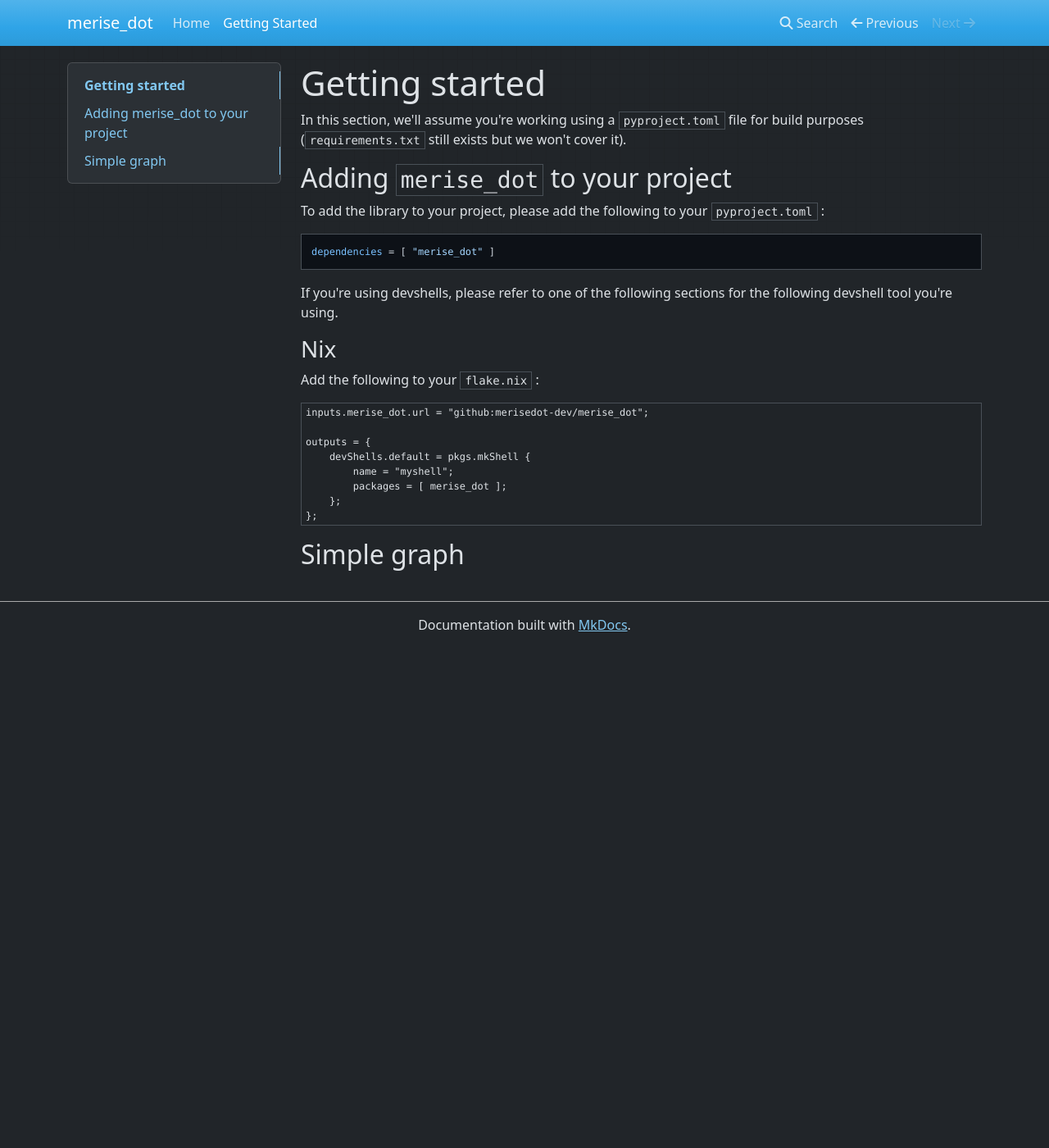
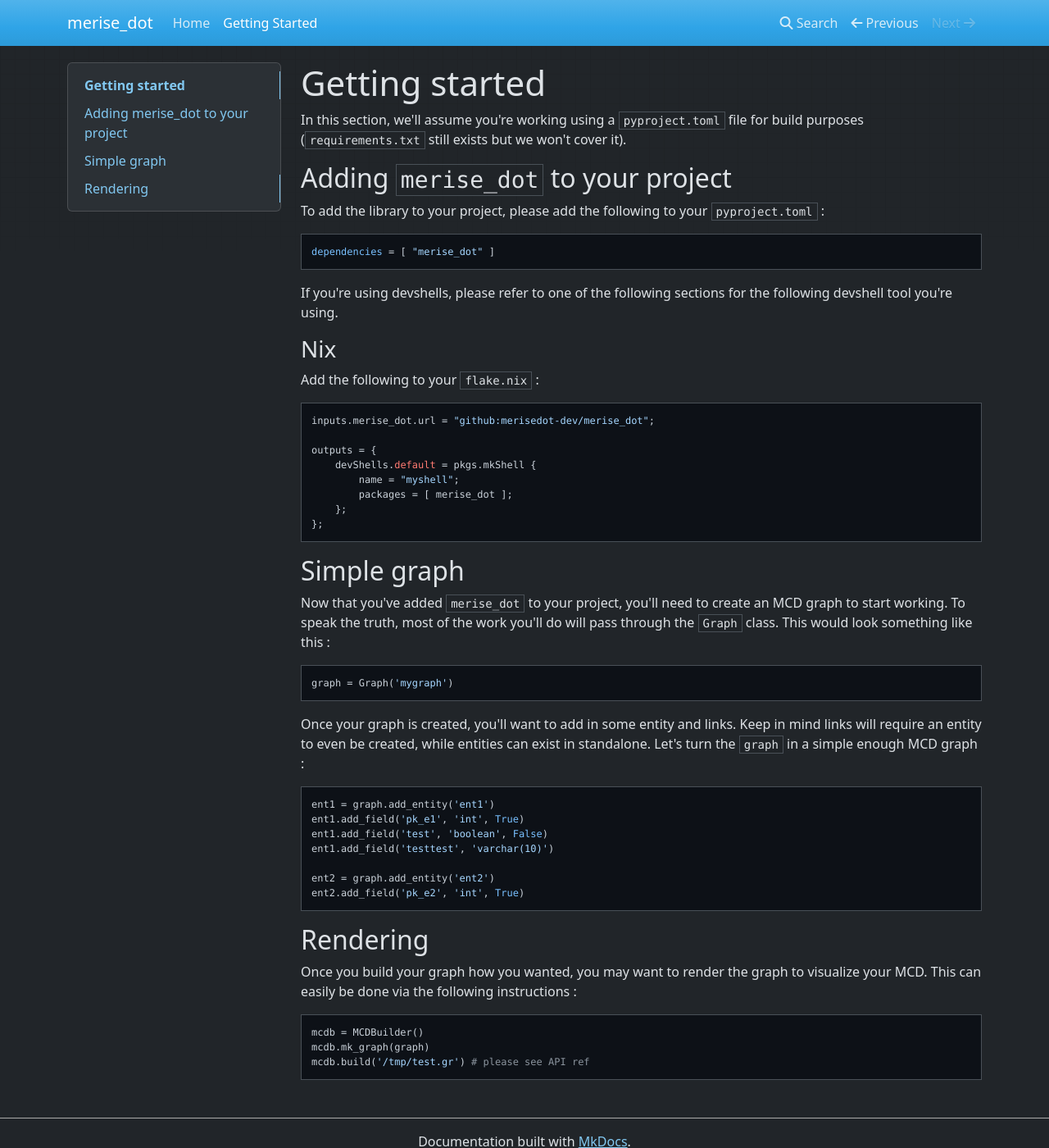
Before and after one commit to merisedot-dev/merise_dot, an MkDocs documentation site: the page built from docs/quickstart.md, in a window 1280 px wide and 1400 px high. Shown: the whole window at 82% size. Built offline with MkDocs 1.6.1, drawn with Linux system fonts in a browser that asks for light colours; nearby versions of some CDN libraries.

Commit message:
quickstart manual

````diff
--- a/docs/quickstart.md
+++ b/docs/quickstart.md
@@ -16,7 +16,7 @@
 
 Add the following to your `flake.nix` :
 
-```nix
+```
 inputs.merise_dot.url = "github:merisedot-dev/merise_dot";
 
 outputs = {
@@ -28,3 +28,31 @@
 ```
 
 ## Simple graph
+
+Now that you've added `merise_dot` to your project, you'll need to create an MCD graph to start working. To speak the truth, most of the work you'll do will pass through the `Graph` class. This would look something like this :
+
+```py
+graph = Graph('mygraph')
+```
+
+Once your graph is created, you'll want to add in some entity and links. Keep in mind links will require an entity to even be created, while entities can exist in standalone. Let's turn the `graph` in a simple enough MCD graph :
+
+```py
+ent1 = graph.add_entity('ent1')
+ent1.add_field('pk_e1', 'int', True)
+ent1.add_field('test', 'boolean', False)
+ent1.add_field('testtest', 'varchar(10)')
+
+ent2 = graph.add_entity('ent2')
+ent2.add_field('pk_e2', 'int', True)
+```
+
+## Rendering
+
+Once you build your graph how you wanted, you may want to render the graph to visualize your MCD. This can easily be done via the following instructions :
+
+```py
+mcdb = MCDBuilder()
+mcdb.mk_graph(graph)
+mcdb.build('/tmp/test.gr') # please see API ref
+```
````
